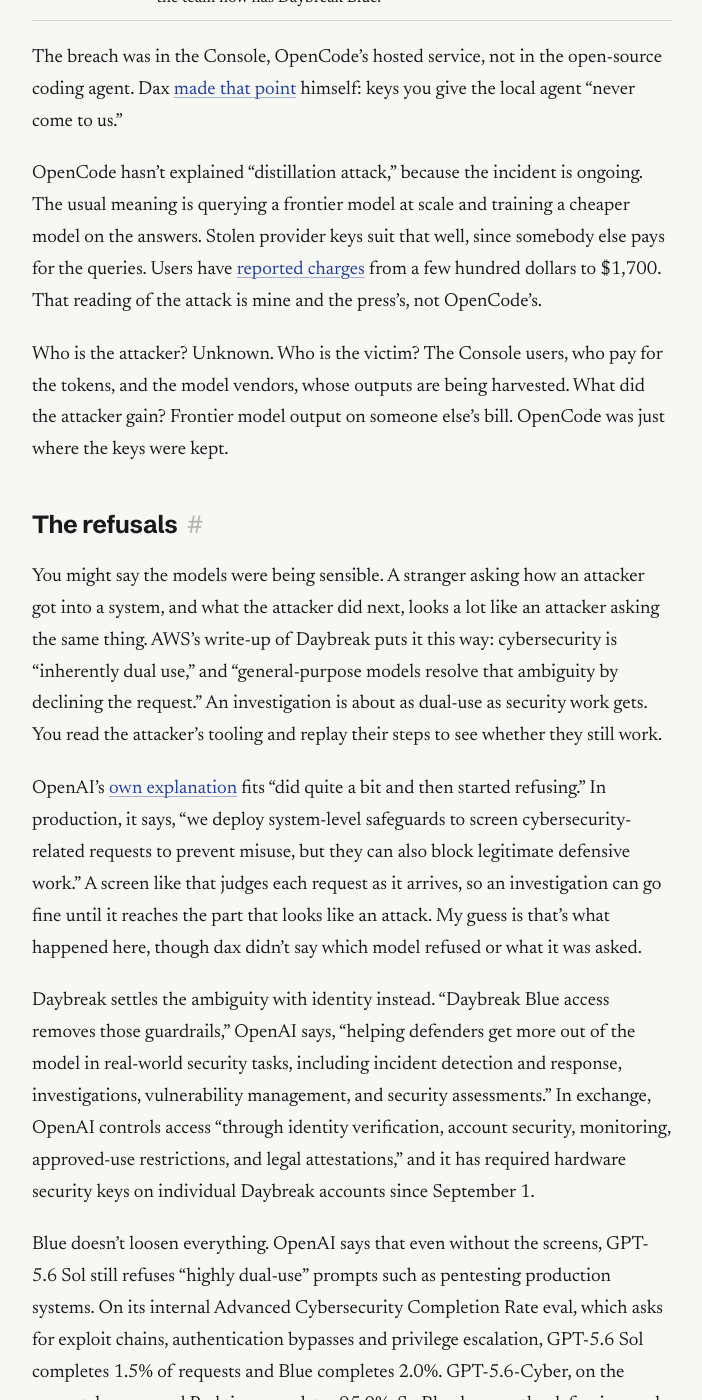
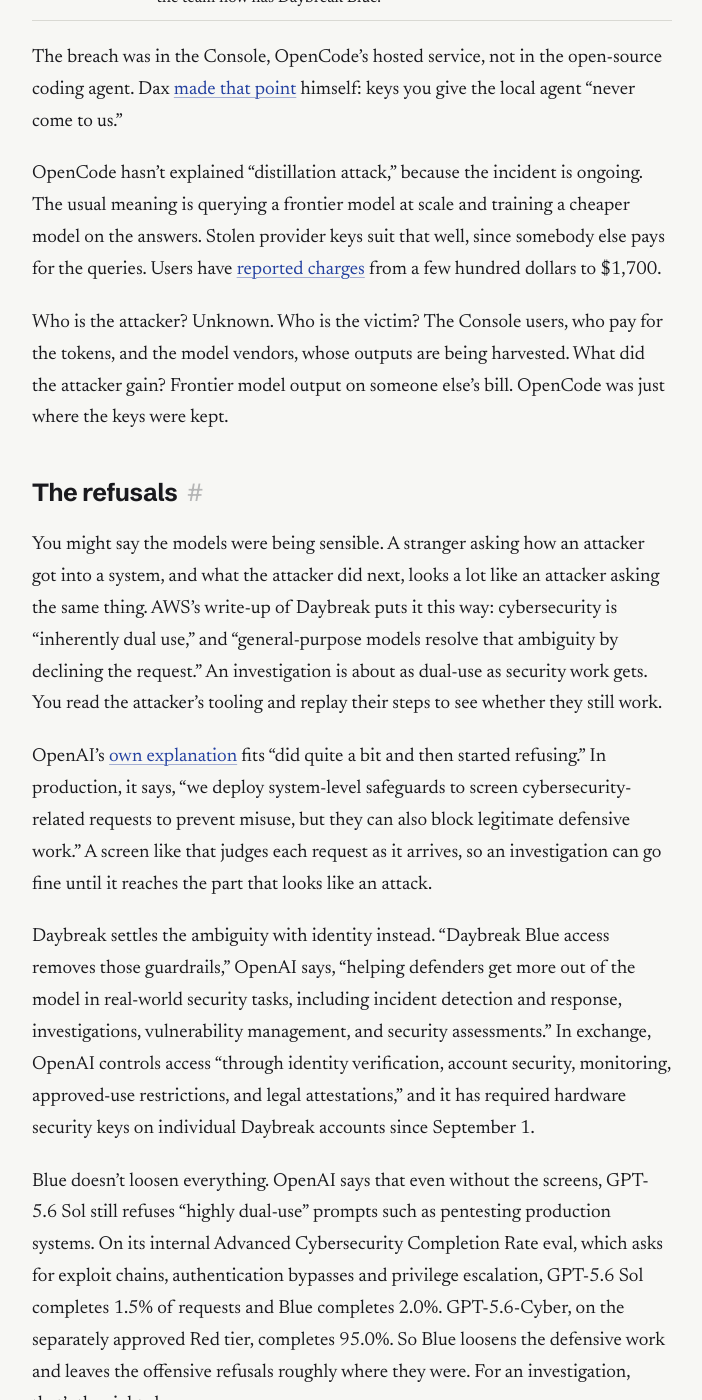
Before and after one commit to agileAlligator/Portfolio-Page, a Jekyll site: the page built from _posts/2026-10-18-opencode-refusal-mid-incident.md, in a window 1280 px wide and 1400 px high, scrolled down 3282 px. Shown: the whole window, without its empty margins (288-990 px from the left). Built offline with Jekyll 4.4.1, drawn with Linux system fonts in a browser that asks for light colours.

Commit message:
OpenCode post: drop attribution hedges
Co-Authored-By: Claude Opus 5.5 <noreply@anthropic.com>

```diff
--- a/_posts/2026-10-18-opencode-refusal-mid-incident.md
+++ b/_posts/2026-10-18-opencode-refusal-mid-incident.md
@@ -72,8 +72,7 @@ ongoing. The usual meaning is querying a frontier model at scale and training a
 cheaper model on the answers. Stolen provider keys suit that well, since
 somebody else pays for the queries. Users have
 [reported charges](https://dealroom.co/news/163473-opencode-breach-drains-users-ai-keys-as-platforms-holding-customer-crede/)
-from a few hundred dollars to $1,700. That reading of the attack is mine and
-the press's, not OpenCode's.
+from a few hundred dollars to $1,700.
 
 Who is the attacker? Unknown. Who is the victim? The Console users, who pay for
 the tokens, and the model vendors, whose outputs are being harvested. What did
@@ -95,8 +94,7 @@ fits "did quite a bit and then started refusing." In production, it says, "we
 deploy system-level safeguards to screen cybersecurity-related requests to
 prevent misuse, but they can also block legitimate defensive work." A screen
 like that judges each request as it arrives, so an investigation can go fine
-until it reaches the part that looks like an attack. My guess is that's what
-happened here, though dax didn't say which model refused or what it was asked.
+until it reaches the part that looks like an attack.
 
 Daybreak settles the ambiguity with identity instead. "Daybreak Blue access
 removes those guardrails," OpenAI says, "helping defenders get more out of the
```
